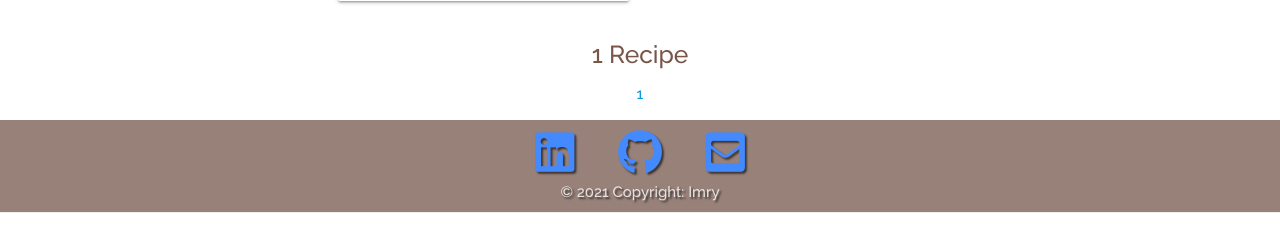
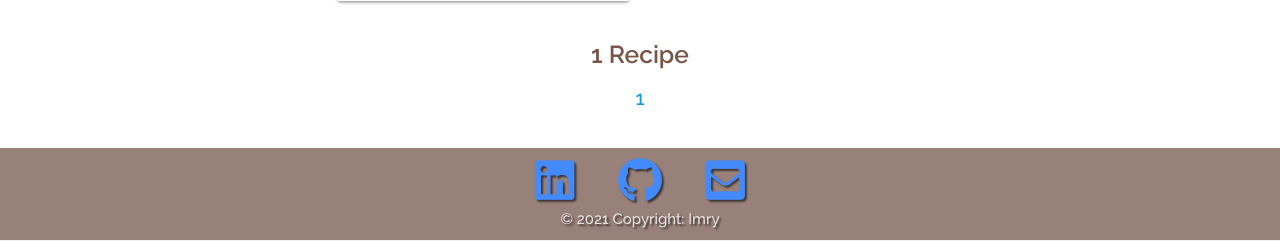
Before and after one commit to mattyImry/Nonna-s-Kitchen_MS3-Code-Institute, a Flask app: page / in a window 1280 px wide. Shown: the part 879-1120 px from the top of the page. Before the commit the page ends 1092 px from the top, so only its background shows below. Run offline with Flask 2, Linux system fonts and the light colour scheme; grey boxes marked "Sample" are stand-in pictures; a database or web service that is not in the repository returns one stand-in record (values such as "Sample title"); some libraries are stand-ins or nearby versions; some web fonts are replaced.

Commit message:
Complete pagination for index.html

```diff
--- a/static/css/style.css
+++ b/static/css/style.css
@@ -69,6 +69,14 @@ body::after {
     padding-bottom: 5px;
 }
 
+.recipe-number {
+    font-weight: 600;
+}
+
+.list-pages {
+    display: inline-block;
+    font-size: 20px;
+}
 /* REGISTER.HTML PAGE */
 
 .icon {
--- a/templates/index.html
+++ b/templates/index.html
@@ -79,16 +79,19 @@
 
         <!--PAGINATION -->
 
-        {% if number_recipes > 0 %}
-            <h5 class="center-align brown-text darken-4 ">{{ number_recipes }} Recipe</h5>
-                <ul>
+        <div class="row">
+            <h5 class="center-align brown-text darken-4 recipe-number">{{ number_recipes }} Recipe</h5>
+                <ul class="center-align brown-text darken-4">
                     {% for page_num in pages %}
                         {% if page_num == current_page %}
-                            <li class="center-align brown-text darken-4"><a href="#">{{ page_num }}</a></li>
+                            <li class="active list-pages"><a href="#">{{ page_num }}</a></li>
+                            {% else %}
+                            <li class="list-pages">
+                                <a href="{{ url_for('index', current_page=page_num) }}">{{ page_num }}</a>
+                            </li>
                         {% endif %}
-
                     {% endfor %}
                 </ul>
-        {% endif %}
+        </div>
     </div>
 {% endblock %}
```
Also changed, not shown: templates/myprofile.html (+17 -0 lines), README.md.
